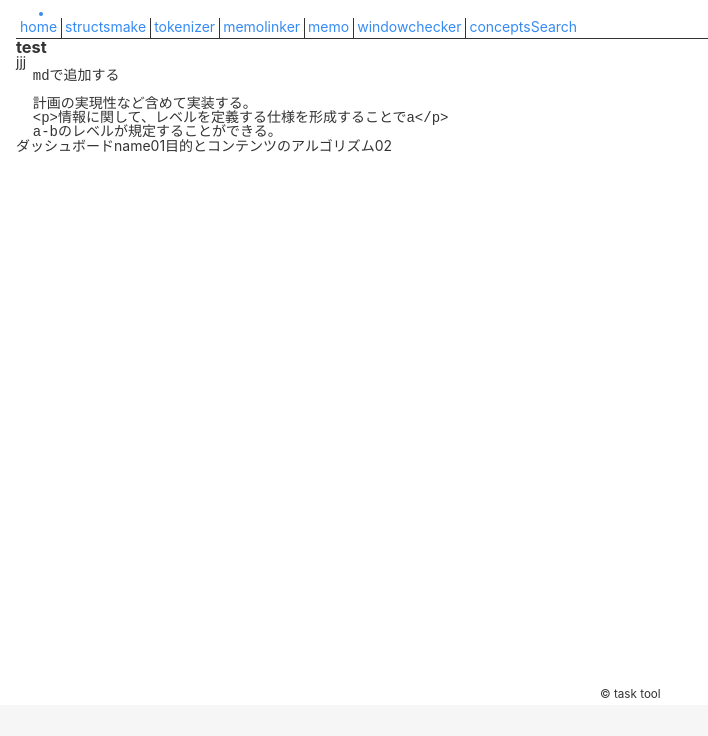
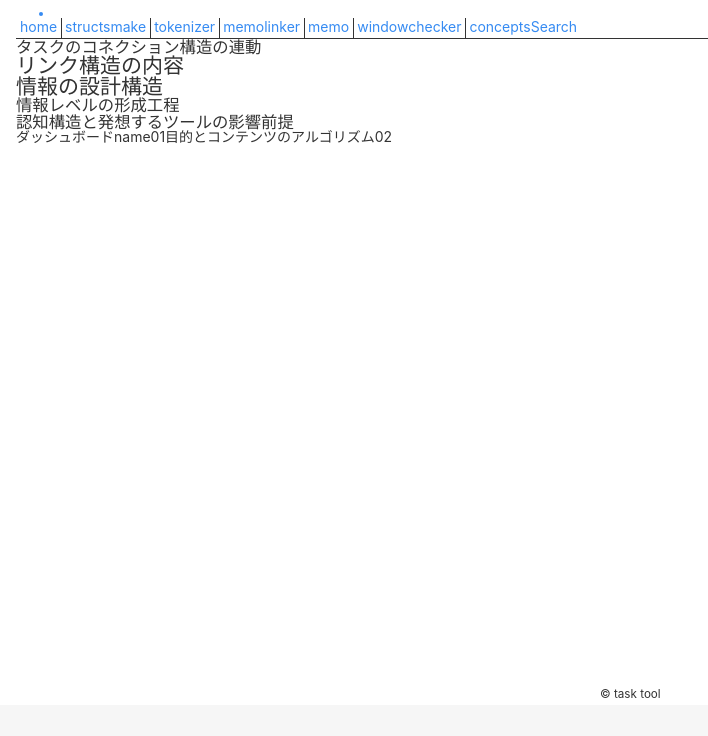
Before and after one commit to mindface/taskflow, a React (Vite) app: page / in a window 1280 px wide. Shown: the top 736 px of the page, without its empty margins (0-708 px from the left). Built offline with nearby package versions, Linux system fonts and the light colour scheme.

Commit message:
view home page02

```diff
--- a/md/d.md
+++ /dev/null
@@ -1,10 +0,0 @@
-
-### test
-
-jjj
-
-      mdで追加する
-
-      計画の実現性など含めて実装する。
-      <p>情報に関して、レベルを定義する仕様を形成することでa</p>
-      a-bのレベルが規定することができる。
--- /dev/null
+++ b/md/homeview.md
@@ -0,0 +1,10 @@
+
+### タスクのコネクション構造の連動
+
+## リンク構造の内容
+
+## 情報の設計構造
+
+### 情報レベルの形成工程
+
+### 認知構造と発想するツールの影響前提
--- a/src/components/Guidelines.tsx
+++ b/src/components/Guidelines.tsx
@@ -1,9 +1,8 @@
-const content = await fetch("/md/d.md").then(r => r.text());
+const content = await fetch("/md/homeview.md").then(r => r.text());
 import remarkGfm from "remark-gfm";
 import ReactMarkdown from "react-markdown";
 
 export default function Header() {
-
 
   return (
     <div className="DashBord">
```
